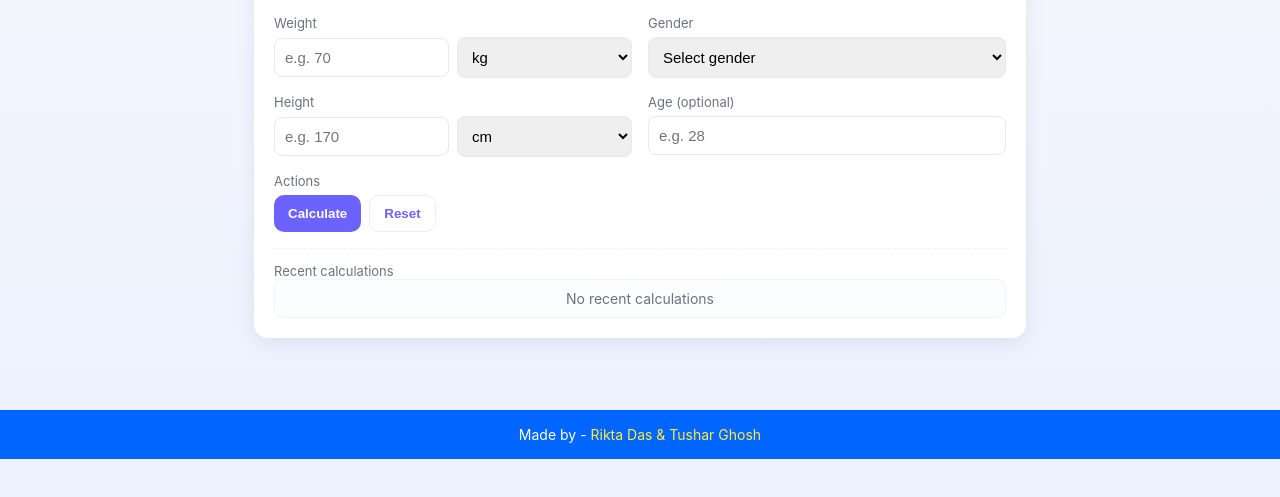
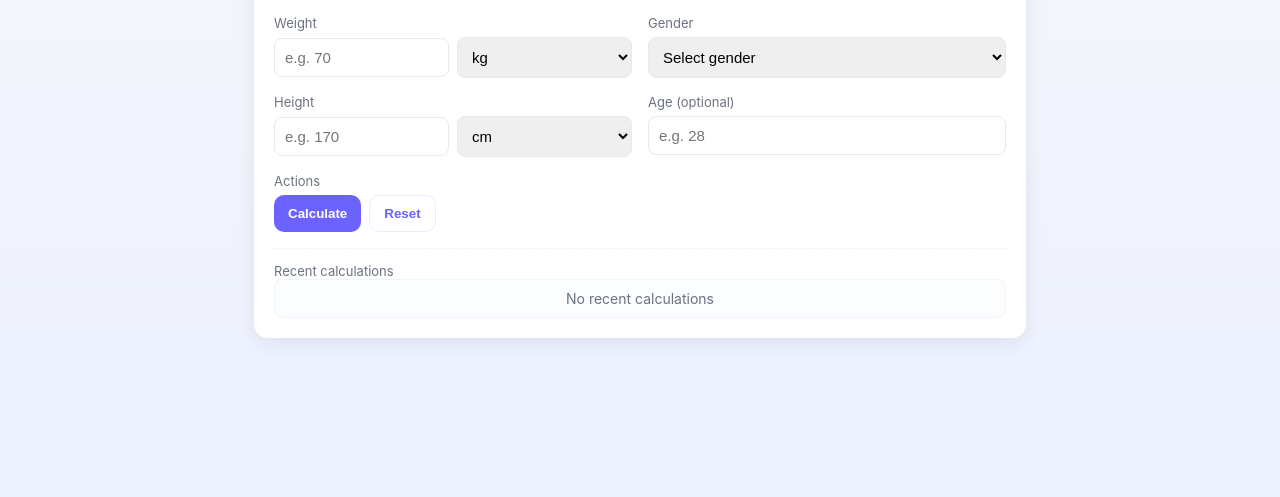
Before and after one commit to riktadas31/riktad81.github.io, a plain HTML site: page index.html in a window 1280 px wide. Shown: the part 163-660 px from the top of the page. Drawn offline with Linux system fonts and the light colour scheme.

Commit message:
Update index.html

```diff
--- a/index.html
+++ b/index.html
@@ -225,11 +225,7 @@
     // initialize
     renderHistory()
   </script>
-  <div class="main-content">
-  </div>
-<footer style="text-align:center; padding:16px 0; background-color:#0066ff; color:#fff; font-size:14px; margin-top:40px;">
-  Made by - <span style="color:#ffeb3b;">Rikta Das &amp; Tushar Ghosh</span>
-</footer>
+
 
 
 
```
